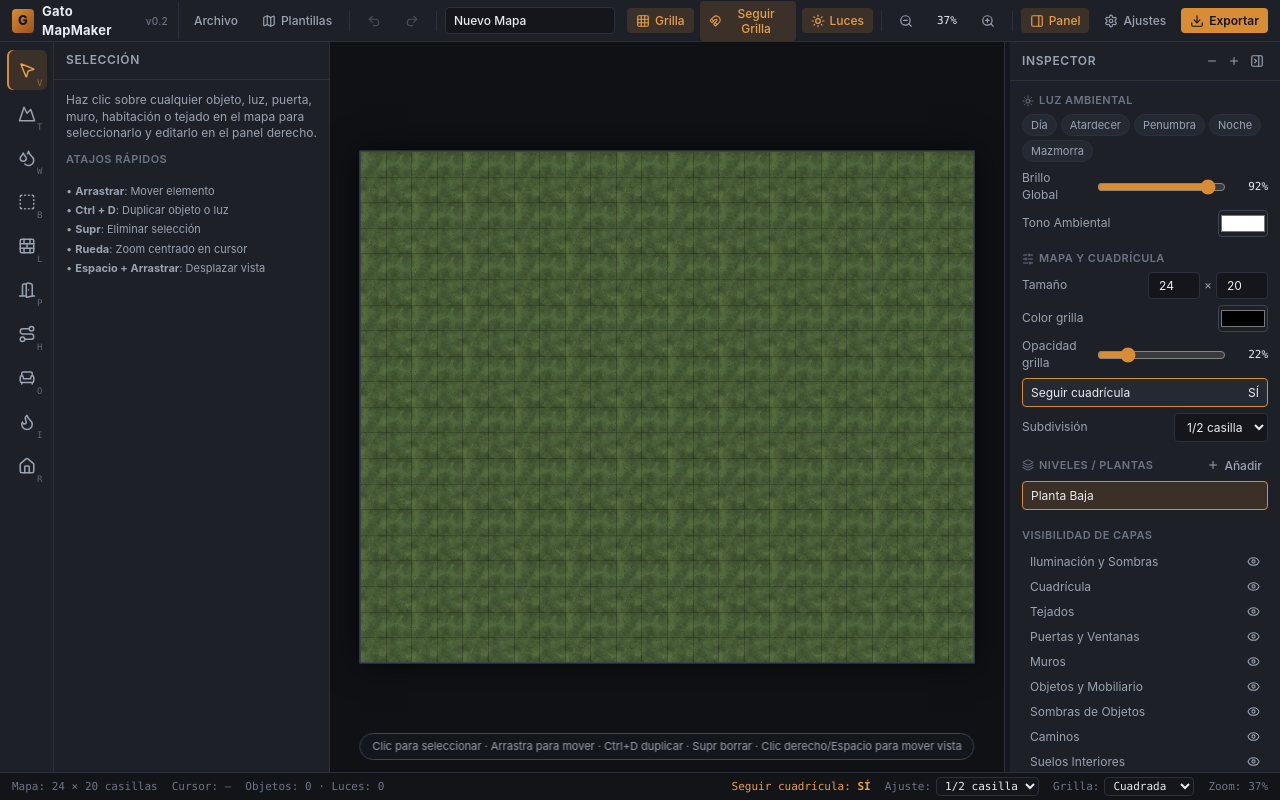
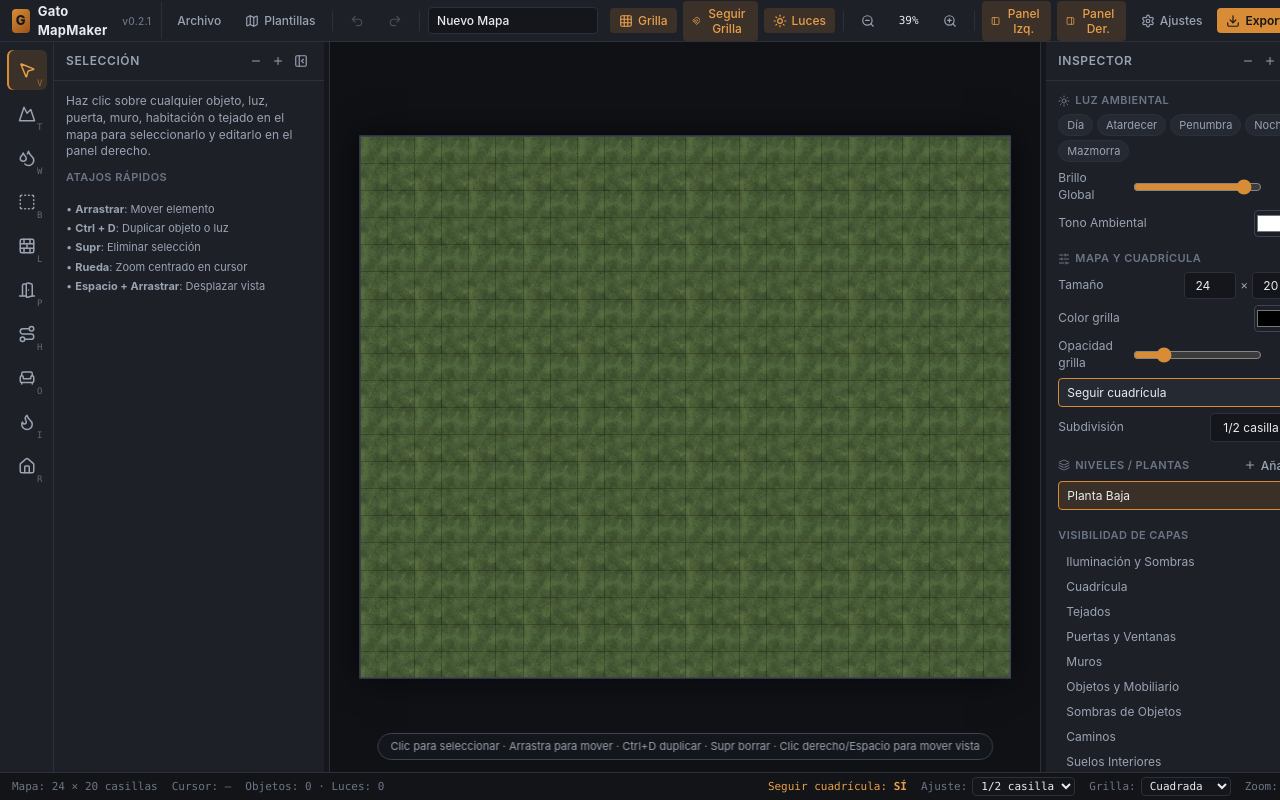
Before and after one commit to Izukas017/gato-mapmaker, a React (Vite) app: page / in a window 1280 px wide. Built offline with nearby package versions, Linux system fonts and the light colour scheme.

Commit message:
feat: collapsible and resizable left panel, release v0.2.1

```diff
--- a/index.html
+++ b/index.html
@@ -3,7 +3,7 @@
   <head>
     <meta charset="UTF-8" />
     <meta name="viewport" content="width=device-width, initial-scale=1.0" />
-    <title>Gato MapMaker v0.2 — Editor de Mapas Tácticos</title>
+    <title>Gato MapMaker v0.2.1 — Editor de Mapas Tácticos</title>
   </head>
   <body>
     <div id="root"></div>
--- a/package.json
+++ b/package.json
@@ -1,7 +1,7 @@
 {
   "name": "gato-mapmaker",
   "private": true,
-  "version": "0.2.0",
+  "version": "0.2.1",
   "type": "module",
   "scripts": {
     "dev": "vite",
--- a/src/components/Dialogs.tsx
+++ b/src/components/Dialogs.tsx
@@ -239,6 +239,30 @@ export function SettingsDialog({ onClose }: SettingsDialogProps) {
 
           <button
             type="button"
+            className={`toggle-btn ${prefs.leftPanelOpen ? 'active' : ''}`}
+            onClick={() => prefs.setPrefs({ leftPanelOpen: !prefs.leftPanelOpen })}
+          >
+            <span>Mostrar panel izquierdo (Herramientas)</span>
+            <span>{prefs.leftPanelOpen ? 'SÍ' : 'NO'}</span>
+          </button>
+
+          <div className="control-row">
+            <span>Ancho panel izquierdo</span>
+            <input
+              type="range"
+              min={220}
+              max={520}
+              step={8}
+              value={prefs.leftPanelWidth}
+              onChange={(e) =>
+                prefs.setPrefs({ leftPanelWidth: parseInt(e.target.value, 10) })
+              }
+            />
+            <span className="control-val">{prefs.leftPanelWidth}px</span>
+          </div>
+
+          <button
+            type="button"
             className={`toggle-btn ${prefs.rightPanelOpen ? 'active' : ''}`}
             onClick={() => prefs.setPrefs({ rightPanelOpen: !prefs.rightPanelOpen })}
           >
--- a/src/components/ToolDrawer.tsx
+++ b/src/components/ToolDrawer.tsx
@@ -1,5 +1,13 @@
-import React, { useMemo, useRef, useState } from 'react';
-import { ChevronDown, ChevronRight, Upload } from 'lucide-react';
+import React, { useEffect, useMemo, useRef, useState } from 'react';
+import {
+  ChevronDown,
+  ChevronRight,
+  Minus,
+  PanelLeftClose,
+  PanelLeftOpen,
+  Plus,
+  Upload,
+} from 'lucide-react';
 import { uid } from '../engine/presets';
 import {
   BUILTIN_PROPS,
@@ -79,6 +87,32 @@ export function ToolDrawer() {
   const addCustomAsset = useMapStore((s) => s.addCustomAsset);
 
   const propColumns = useUiPrefs((s) => s.propColumns);
+  const leftPanelOpen = useUiPrefs((s) => s.leftPanelOpen);
+  const leftPanelWidth = useUiPrefs((s) => s.leftPanelWidth);
+  const setPrefs = useUiPrefs((s) => s.setPrefs);
+  const toggleLeftPanel = useUiPrefs((s) => s.toggleLeftPanel);
+
+  const [resizing, setResizing] = useState(false);
+  const resizeStartRef = useRef<{ x: number; width: number } | null>(null);
+
+  useEffect(() => {
+    if (!resizing) return;
+    const onMove = (e: PointerEvent) => {
+      if (!resizeStartRef.current) return;
+      const dx = e.clientX - resizeStartRef.current.x;
+      setPrefs({ leftPanelWidth: resizeStartRef.current.width + dx });
+    };
+    const onUp = () => {
+      setResizing(false);
+      resizeStartRef.current = null;
+    };
+    window.addEventListener('pointermove', onMove);
+    window.addEventListener('pointerup', onUp);
+    return () => {
+      window.removeEventListener('pointermove', onMove);
+      window.removeEventListener('pointerup', onUp);
+    };
+  }, [resizing, setPrefs]);
 
   const [collapsedCats, setCollapsedCats] = useState<Record<string, boolean>>({
     temple: true,
@@ -176,11 +210,54 @@ export function ToolDrawer() {
     roof: 'Tejados',
   };
 
+  if (!leftPanelOpen) {
+    return (
+      <button
+        className="left-reopen-tab"
+        onClick={toggleLeftPanel}
+        title="Abrir panel izquierdo"
+        aria-label="Abrir panel izquierdo"
+      >
+        <PanelLeftOpen size={16} />
+      </button>
+    );
+  }
+
   return (
-    <aside className="tool-drawer" aria-label="Opciones de herramienta">
-      <div className="panel-header">
-        <span>{titleMap[activeTool]}</span>
-      </div>
+    <div className="left-panel-shell" style={{ width: leftPanelWidth }}>
+      <aside className="tool-drawer" aria-label="Opciones de herramienta">
+        <div className="panel-header">
+          <span>{titleMap[activeTool]}</span>
+          <div style={{ display: 'flex', alignItems: 'center', gap: 2 }}>
+            <button
+              className="topbar-btn"
+              style={{ padding: '2px 4px' }}
+              onClick={() => setPrefs({ leftPanelWidth: leftPanelWidth - 36 })}
+              title="Reducir ancho del panel izquierdo"
+              aria-label="Reducir ancho del panel izquierdo"
+            >
+              <Minus size={12} />
+            </button>
+            <button
+              className="topbar-btn"
+              style={{ padding: '2px 4px' }}
+              onClick={() => setPrefs({ leftPanelWidth: leftPanelWidth + 36 })}
+              title="Aumentar ancho del panel izquierdo"
+              aria-label="Aumentar ancho del panel izquierdo"
+            >
+              <Plus size={12} />
+            </button>
+            <button
+              className="topbar-btn"
+              style={{ padding: '2px 4px' }}
+              onClick={toggleLeftPanel}
+              title="Cerrar panel izquierdo"
+              aria-label="Cerrar panel izquierdo"
+            >
+              <PanelLeftClose size={14} />
+            </button>
+          </div>
+        </div>
 
       <div className="panel-scroll">
         {activeTool === 'select' && (
@@ -847,5 +924,17 @@ export function ToolDrawer() {
         )}
       </div>
     </aside>
+      <div
+        className={`left-resize-handle ${resizing ? 'dragging' : ''}`}
+        onPointerDown={(e) => {
+          e.preventDefault();
+          resizeStartRef.current = { x: e.clientX, width: leftPanelWidth };
+          setResizing(true);
+        }}
+        title="Arrastra para redimensionar el panel izquierdo"
+        role="separator"
+        aria-orientation="vertical"
+      />
+    </div>
   );
 }
--- a/src/components/TopBar.tsx
+++ b/src/components/TopBar.tsx
@@ -6,6 +6,7 @@ import {
   Grid,
   Magnet,
   Map as MapIcon,
+  PanelLeft,
   PanelRight,
   Redo2,
   Save,
@@ -32,6 +33,8 @@ export function TopBar({
   onOpenSettingsDialog,
 }: TopBarProps) {
   const doc = useMapStore((s) => s.doc);
+  const leftPanelOpen = useUiPrefs((s) => s.leftPanelOpen);
+  const toggleLeftPanel = useUiPrefs((s) => s.toggleLeftPanel);
   const rightPanelOpen = useUiPrefs((s) => s.rightPanelOpen);
   const toggleRightPanel = useUiPrefs((s) => s.toggleRightPanel);
   const pastCount = useMapStore((s) => s.past.length);
@@ -76,7 +79,7 @@ export function TopBar({
         <div className="brand-mark">
           <div className="brand-badge">G</div>
           <span>Gato MapMaker</span>
-          <span style={{ fontSize: 10, color: 'var(--text-muted)', fontWeight: 500 }}>v0.2</span>
+          <span style={{ fontSize: 10, color: 'var(--text-muted)', fontWeight: 500 }}>v0.2.1</span>
         </div>
 
         <div className="dropdown-wrap">
@@ -262,12 +265,21 @@ export function TopBar({
         <div className="topbar-sep" />
 
         <button
+          className={`topbar-btn ${leftPanelOpen ? 'active' : ''}`}
+          onClick={toggleLeftPanel}
+          title="Abrir o cerrar panel izquierdo (Herramientas)"
+        >
+          <PanelLeft size={14} />
+          Panel Izq.
+        </button>
+
+        <button
           className={`topbar-btn ${rightPanelOpen ? 'active' : ''}`}
           onClick={toggleRightPanel}
-          title="Abrir o cerrar panel derecho"
+          title="Abrir o cerrar panel derecho (Inspector)"
         >
           <PanelRight size={14} />
-          Panel
+          Panel Der.
         </button>
 
         <button
--- a/src/store/useUiPrefs.ts
+++ b/src/store/useUiPrefs.ts
@@ -1,6 +1,8 @@
 import { create } from 'zustand';
 
 export interface UiPrefs {
+  leftPanelOpen: boolean;
+  leftPanelWidth: number;
   rightPanelOpen: boolean;
   rightPanelWidth: number;
   showCanvasHints: boolean;
@@ -14,6 +16,8 @@ export interface UiPrefs {
 const PREFS_KEY = 'gato_mapmaker_prefs_v1';
 
 export const DEFAULT_UI_PREFS: UiPrefs = {
+  leftPanelOpen: true,
+  leftPanelWidth: 276,
   rightPanelOpen: true,
   rightPanelWidth: 276,
   showCanvasHints: true,
@@ -24,6 +28,10 @@ export const DEFAULT_UI_PREFS: UiPrefs = {
   defaultExportPpg: 140,
 };
 
+function clampWidth(w: number | undefined, fallback: number): number {
+  return Math.max(220, Math.min(520, w ?? fallback));
+}
+
 function loadInitialPrefs(): UiPrefs {
   try {
     if (typeof window !== 'undefined' && window.localStorage) {
@@ -33,10 +41,8 @@ function loadInitialPrefs(): UiPrefs {
         return {
           ...DEFAULT_UI_PREFS,
           ...parsed,
-          rightPanelWidth: Math.max(
-            220,
-            Math.min(520, parsed.rightPanelWidth ?? DEFAULT_UI_PREFS.rightPanelWidth)
-          ),
+          leftPanelWidth: clampWidth(parsed.leftPanelWidth, DEFAULT_UI_PREFS.leftPanelWidth),
+          rightPanelWidth: clampWidth(parsed.rightPanelWidth, DEFAULT_UI_PREFS.rightPanelWidth),
         };
       }
     }
@@ -58,6 +64,7 @@ function savePrefs(prefs: UiPrefs) {
 
 interface UiPrefsStore extends UiPrefs {
   setPrefs: (patch: Partial<UiPrefs>) => void;
+  toggleLeftPanel: () => void;
   toggleRightPanel: () => void;
   resetPrefs: () => void;
 }
@@ -67,11 +74,10 @@ export const useUiPrefs = create<UiPrefsStore>((set) => ({
   setPrefs: (patch) =>
     set((s) => {
       const next: UiPrefs = {
+        leftPanelOpen: patch.leftPanelOpen ?? s.leftPanelOpen,
+        leftPanelWidth: clampWidth(patch.leftPanelWidth, s.leftPanelWidth),
         rightPanelOpen: patch.rightPanelOpen ?? s.rightPanelOpen,
-        rightPanelWidth: Math.max(
-          220,
-          Math.min(520, patch.rightPanelWidth ?? s.rightPanelWidth)
-        ),
+        rightPanelWidth: clampWidth(patch.rightPanelWidth, s.rightPanelWidth),
         showCanvasHints: patch.showCanvasHints ?? s.showCanvasHints,
         alwaysShowLightHandles:
           patch.alwaysShowLightHandles ?? s.alwaysShowLightHandles,
@@ -82,6 +88,12 @@ export const useUiPrefs = create<UiPrefsStore>((set) => ({
       };
       savePrefs(next);
       return next;
+    }),
+  toggleLeftPanel: () =>
+    set((s) => {
+      const next = { ...s, leftPanelOpen: !s.leftPanelOpen };
+      savePrefs(next);
+      return { leftPanelOpen: next.leftPanelOpen };
     }),
   toggleRightPanel: () =>
     set((s) => {
--- a/src/styles/theme.css
+++ b/src/styles/theme.css
@@ -265,15 +265,59 @@ input[type='color'] {
 }
 
 /* Tool drawer */
+.left-panel-shell {
+  position: relative;
+  display: flex;
+  min-height: 0;
+  flex-shrink: 0;
+  z-index: 15;
+}
+
+.left-resize-handle {
+  width: 6px;
+  cursor: col-resize;
+  background: transparent;
+  border-right: 1px solid var(--border-subtle);
+  transition: background 0.12s;
+  flex-shrink: 0;
+}
+
+.left-resize-handle:hover,
+.left-resize-handle.dragging {
+  background: var(--accent);
+}
+
 .tool-drawer {
-  width: var(--drawer-w);
+  flex: 1;
+  min-width: 0;
   background: var(--bg-panel);
-  border-right: 1px solid var(--border-subtle);
   display: flex;
   flex-direction: column;
   min-height: 0;
-  flex-shrink: 0;
-  z-index: 15;
+}
+
+.left-reopen-tab {
+  position: absolute;
+  left: var(--rail-w);
+  top: 50%;
+  transform: translateY(-50%);
+  z-index: 25;
+  background: var(--bg-panel);
+  border: 1px solid var(--border-strong);
+  border-left: none;
+  border-radius: 0 var(--radius-md) var(--radius-md) 0;
+  padding: 10px 6px;
+  color: var(--text-secondary);
+  display: flex;
+  flex-direction: column;
+  align-items: center;
+  gap: 4px;
+  box-shadow: 4px 0 14px rgba(0, 0, 0, 0.35);
+}
+
+.left-reopen-tab:hover {
+  background: var(--bg-panel-hover);
+  color: var(--accent-hover);
 }
 
 .panel-header {
```
Also changed, not shown: 1 other file (tests, documents, lock files or other folders).
